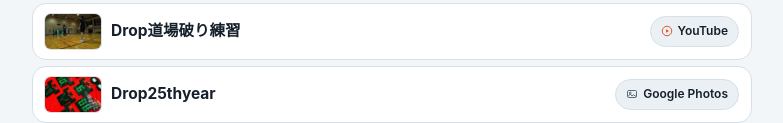
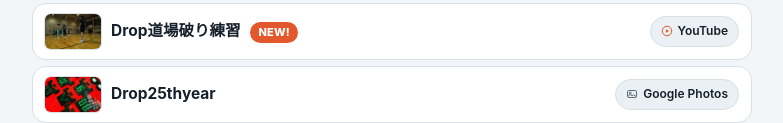
Before and after one commit to kenboh2009/drop-videos, a plain HTML site: page index.html in a window 1280 px wide. Shown: the part 385-508 px from the top of the page, without its empty margins (248-1031 px from the left). Drawn offline with Linux system fonts and the light colour scheme.

Commit message:
Drop道場破り練習 に NEW! を出す

```diff
--- a/index.html
+++ b/index.html
@@ -565,7 +565,7 @@
   const evergreen = [
     { title: "Drop公式試合ファインプレー集", video: "https://www.youtube.com/playlist?list=PLG93nQ7O-WOo", thumb: "thumbs/ev-01.jpg", addedAt: "2026-11-26" },
     { title: "Drop!合宿", video: "https://www.youtube.com/playlist?list=PLJ7pCa6M_-j8", photo: "https://photos.app.goo.gl/mkm8Eg88DwBsZaMs7", thumb: "thumbs/ev-02.jpg" },
-    { title: "Drop道場破り練習", video: "https://www.youtube.com/playlist?list=PLONmkauZUHfs", thumb: "thumbs/ev-03.jpg", addedAt: "2026-11-18" },
+    { title: "Drop道場破り練習", video: "https://www.youtube.com/playlist?list=PLONmkauZUHfs", thumb: "thumbs/ev-03.jpg", addedAt: "2026-11-26" },
     { title: "Drop25thyear", photo: "https://photos.app.goo.gl/25v6etQ6R7iLJDyF9" }
   ];
 
```
